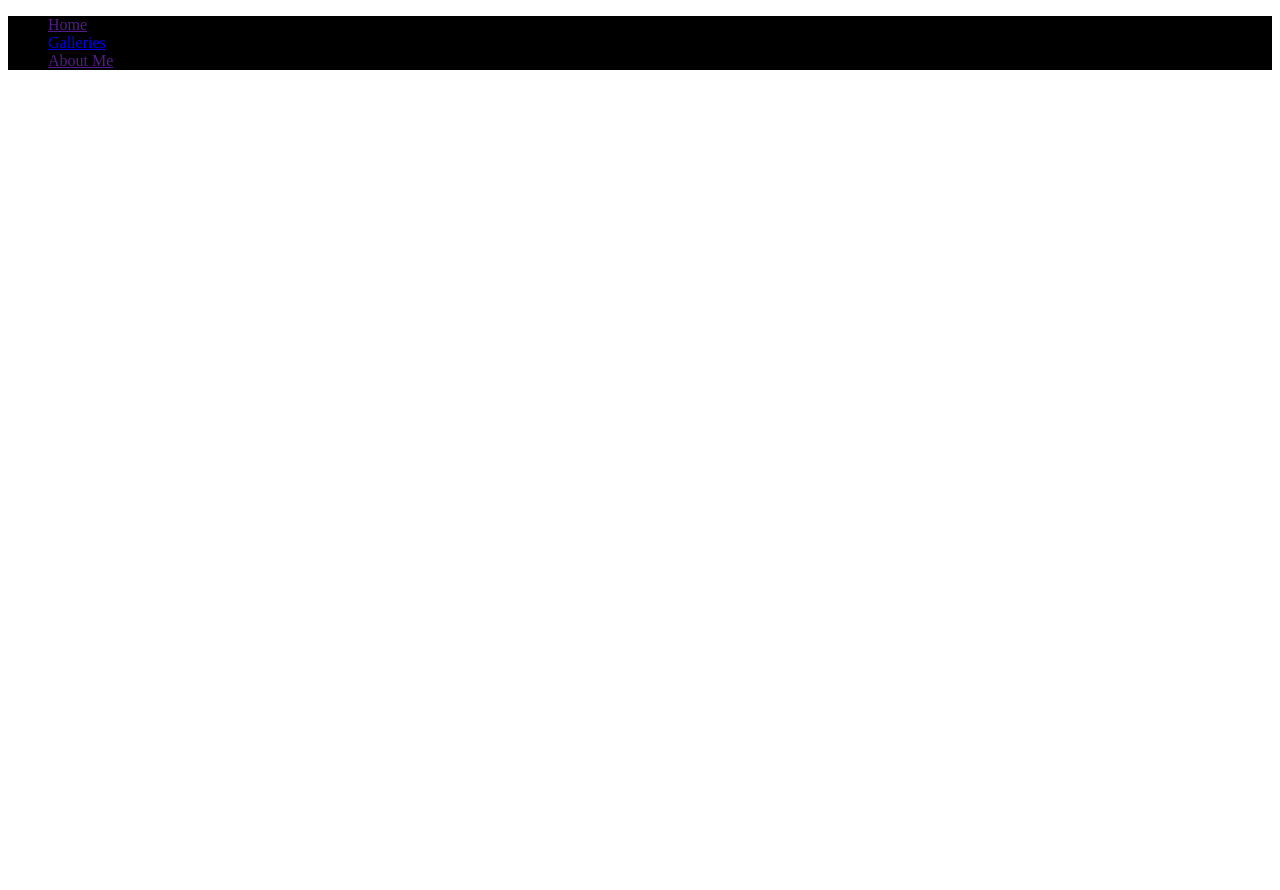
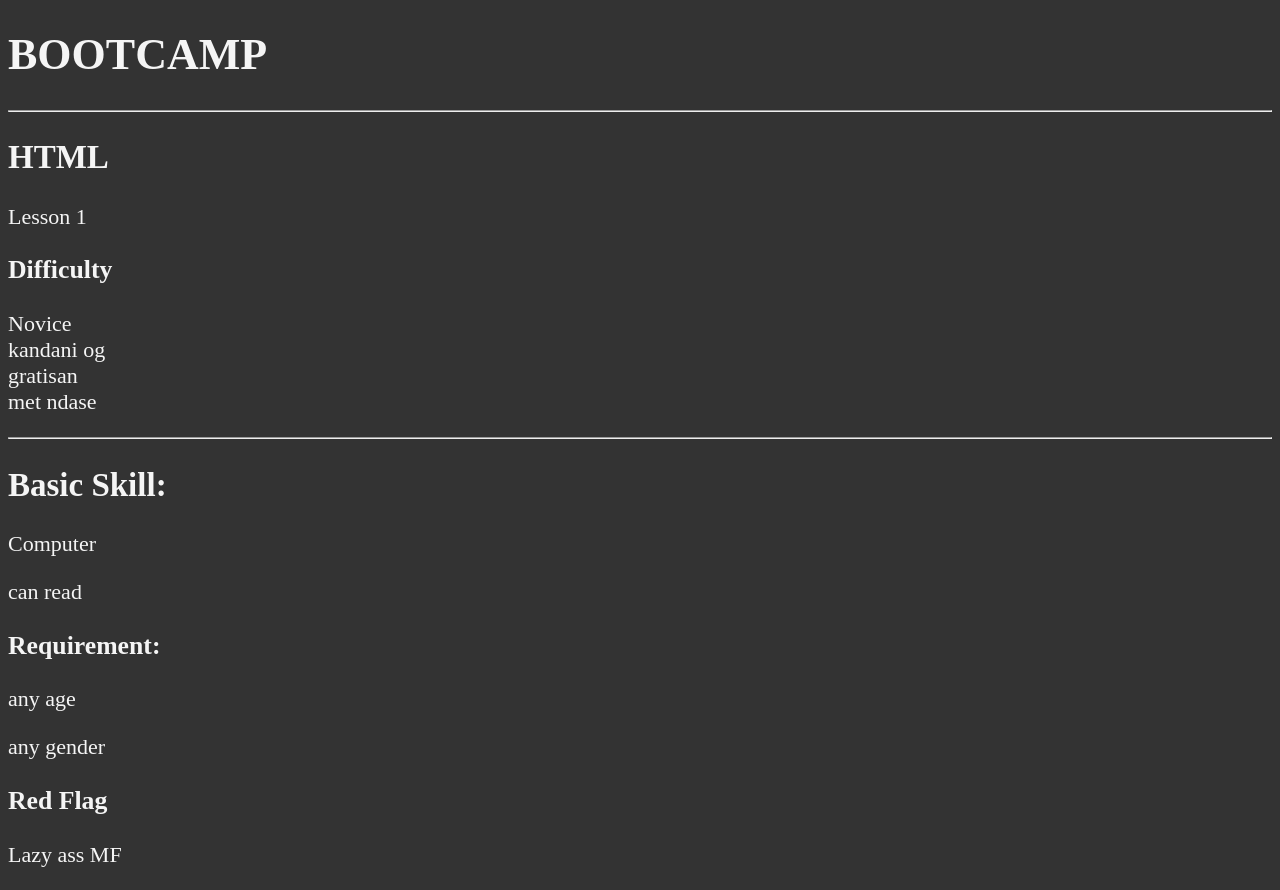
Before and after one commit to arfbdrto/ajarpush, a plain HTML site: page index.html in a window 1280 px wide. Before the commit the page ends 800 px from the top, so only its background shows below. Drawn offline with Linux system fonts and the light colour scheme.

Commit message:
update semuwa

```diff
--- a/index.html
+++ b/index.html
@@ -1,35 +1,47 @@
 <!DOCTYPE html>
-<html>
+<html lang="en">
 <head>
+	<meta charset="utf-8">
+	<meta name="author" content="arif">
+	<meta name="description" content="Html fast pace">
 	<title>TAHI</title>
-	<link rel="stylesheet" type="text/css" href="style.css">
+	<link rel="icon" href="cry.jpg" type="image/x-icon">
+	<link rel="stylesheet" type="text/css" href="main.css">
+
 </head>
 <body>
-	<div class="container">
-		<div class="cont-navbar">
-			<ul class="ul-navbar">
-				<li class="li-navbar">
-					<a href="">Home</a>
-				</li>
-				<li class="li-navbar">
-					<a href="https://instagram.com/arfbdrto">Galleries</a>
-				</li>
-				<li class="li-navbar">
-					<a href="">About Me</a>
-				</li>
-			</ul>
+	<h1>BOOTCAMP</h1>
 
-		</div>
+	<hr>
+
+	<h2>HTML</h2>
+	<p>Lesson 1</p>
+
+	<h3>Difficulty</h3>
+	<p>Novice
+		<br> kandani og
+		<br> gratisan
+		<br> met ndase
+	</p>
+
+	<hr>
+
+	<h2>Basic Skill:</h2>
+	<p>Computer</p>
+	<p>can read</p>
+
+	<h3>Requirement:</h3>
+	<p>any age </p>
+	<p>any gender</p>
+
+	<h3>Red Flag</h3>
+	<p>Lazy ass MF </p>
 
 
 
 
 
 
-
-
-	</div>
-
 </body>
 <script type="text/javascript">
 	console.log("arip bootcamp koclok");
--- /dev/null
+++ b/main.css
@@ -0,0 +1,9 @@
+html {
+			font-size: 22px;
+		}
+
+		body{
+			background-color: #333;
+			color: whitesmoke;
+
+		}
```
Also changed, not shown: cry.jpg (added).
